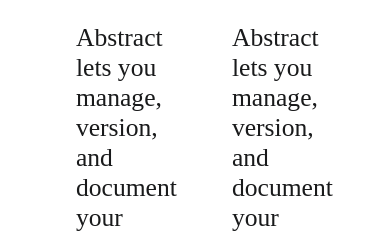
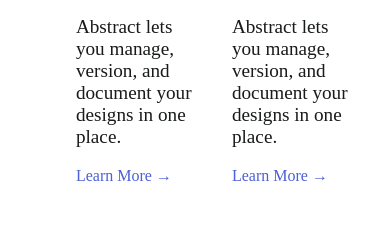
Before and after one commit to nandha-techie/Abstract-site, a plain HTML site: page index.html in a window 390 px wide. Shown: the part 541-773 px from the top of the page. Drawn offline with Linux system fonts and the light colour scheme.

```diff
--- a/style.css
+++ b/style.css
@@ -169,6 +169,12 @@ body{
         border: 1px solid #ccc;
         margin-bottom: 5px;
     }
+    .category_description p{
+        font-size: 1.2rem;
+    }
+    .category_description a{
+        font-size: 1rem;
+    }
     .footer_wrapper{
         padding: 1rem;
         display: block;
```
